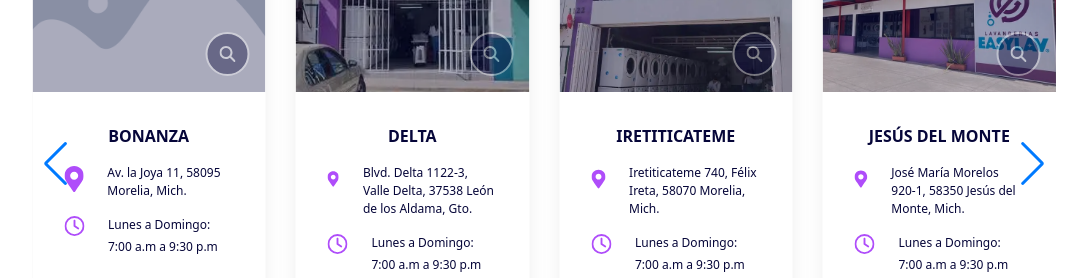
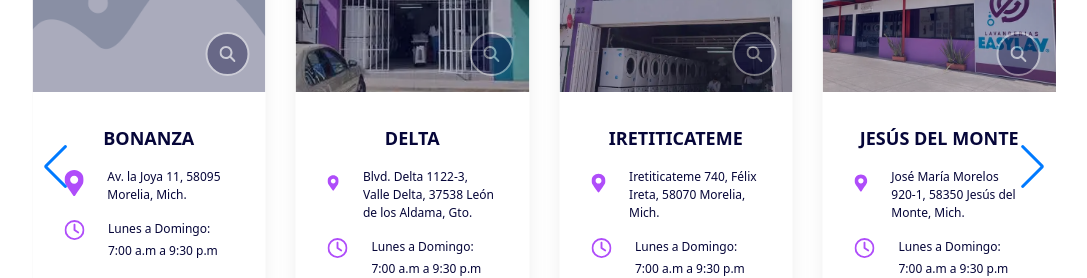
Before and after one commit to dspwebstudiomx/easylav-react, a React (Vite) app: page / in a window 1280 px wide. Shown: the part 5580-5858 px from the top of the page, without its empty margins (96-1183 px from the left). Built offline with nearby package versions, Linux system fonts and the light colour scheme.

Commit message:
Ajusta el tamaño de fuente del título en SucursalCard y modifica el tamaño de fuente de TITLEH2 en constantes para mejorar la legibilidad.

```diff
--- a/src/components/cards/SucursalCard.jsx
+++ b/src/components/cards/SucursalCard.jsx
@@ -217,7 +217,7 @@ const SucursalCard = (props) => {
       <section className="flex flex-col gap-4 justify-between items-center min-h-[240px] ">
         <div className="p-8 flex flex-col gap-4">
           {/* Título */}
-          <TitleH3 justify="justify-center" color="text-dark" fontSize="text-base" textTransform="uppercase">
+          <TitleH3 justify="justify-center" color="text-dark" fontSize="text-lg" textTransform="uppercase">
             {title}
           </TitleH3>
           {/* Título */}
--- a/src/constants/constants.js
+++ b/src/constants/constants.js
@@ -26,7 +26,7 @@ export const GENERAL_UI = {
   },
   TITLEH2: {
     FONT_FAMILY: 'font-bold',
-    FONT_SIZE: 'text-3xl',
+    FONT_SIZE: 'text-2xl sm:text-3xl',
     FONT_WEIGHT: 'font-semibold',
     COLOR: 'text-dark dark:text-primary',
     BACKGROUND_COLOR: '',
```
